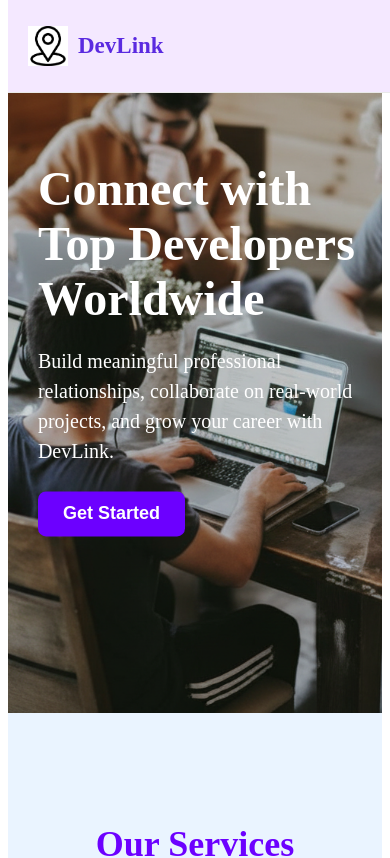
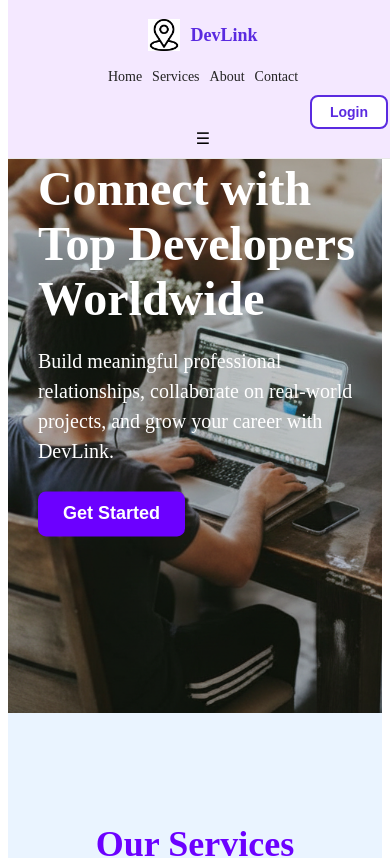
Before and after one commit to navya9985/DevLink-Frontend, a React app: page / in a window 390 px wide. Shown: the top 858 px of the page. Built offline with nearby package versions, Linux system fonts and the light colour scheme; the HTML template or start-up script is replaced by a standard one.

Commit message:
Refactor mobile styles and header layout
Updated mobile layout styles and improved header responsiveness.

```diff
--- a/src/index.css
+++ b/src/index.css
@@ -1,4 +1,4 @@
-/* DESKTOP HEADER */
+/* DESKTOP HEADER - ONE LINE */
 .header {
   display: flex;
   justify-content: space-between;
@@ -48,45 +48,60 @@
   font-weight: 600;
 }
 
-/* HAMBURGER ICON (MOBILE ONLY) */
-.hamburger {
-  display: none;
-  font-size: 32px;
-  cursor: pointer;
-  color: #5A2AE0;
+/* ⭐ MOBILE LAYOUT STARTS HERE ⭐ */
+@media (max-width: 600px) {
+
+  /* Header becomes vertical */
+  .header {
+    flex-direction: column;
+    align-items: center;
+    padding: 10px 0;
   }
 
-/* MOBILE MENU HIDDEN INITIALLY */
-.mobile-menu {
-  position: absolute;
-  top: 70px;
-  right: 20px;
-  background: #fff;
-  padding: 20px;
-  border-radius: 10px;
-  box-shadow: 0 4px 12px rgba(0,0,0,0.2);
-  display: flex;
-  flex-direction: column;
-  gap: 12px;
+  /* Logo row */
+  .left {
+    justify-content: center;
+    width: 100%;
+    margin-bottom: 8px;
   }
 
-/* ⭐ MOBILE RULES ⭐ */
-/* ⭐ MOBILE RULES ⭐ */
-@media (max-width: 600px) {
-
-  /* hide desktop menu */
-  .links,
-  .buttons {
-    display: none;
+  .logo {
+    width: 32px;
   }
 
-  /* show hamburger inside the header on the right side */
-  .hamburger {
-    display: block;
-    margin-left: auto;      /* 👈 pushes hamburger to the right */
-    font-size: 32px;
+  .name {
+    font-size: 18px;
+  }
+
+  /* Links row (centered) */
+  .links {
+    display: flex;
+    flex-direction: row;
+    justify-content: center;
+    flex-wrap: wrap;      /* wraps nicely */
+    gap: 10px;
+    width: 100%;
+    margin-bottom: 10px;
+  }
+
+  .links a {
+    font-size: 14px;
+  }
+
+  /* Login on NEXT row but right side */
+  .buttons {
+    width: 100%;
+    display: flex;
+    justify-content: flex-end;   /* moves login to right */
+    padding-right: 20px;
+  }
+
+  .login {
+    font-size: 14px;
+    padding: 6px 14px;
   }
 }
+
 
 
 
```
Lines whose indentation alone changed are shown as unchanged.
